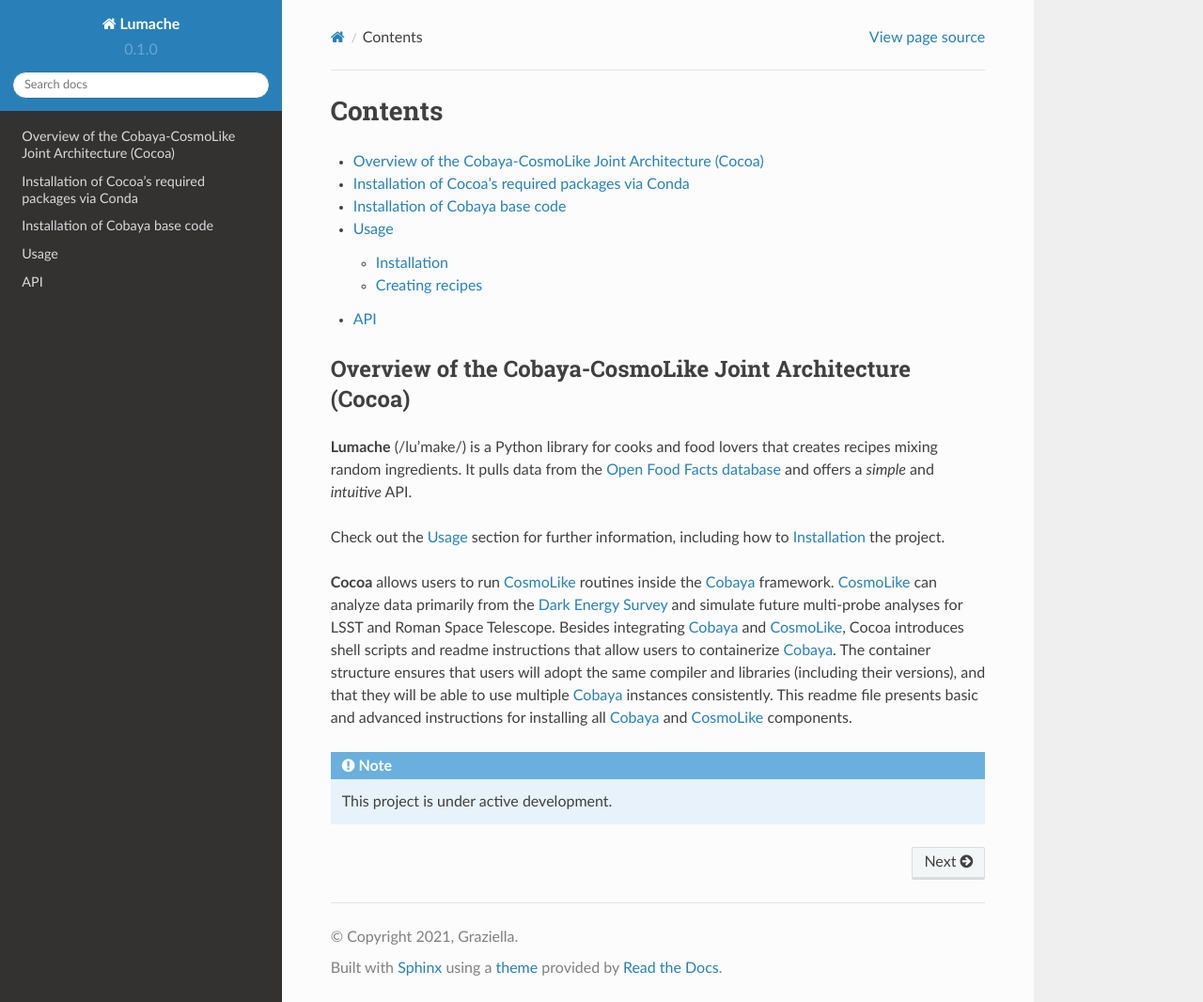
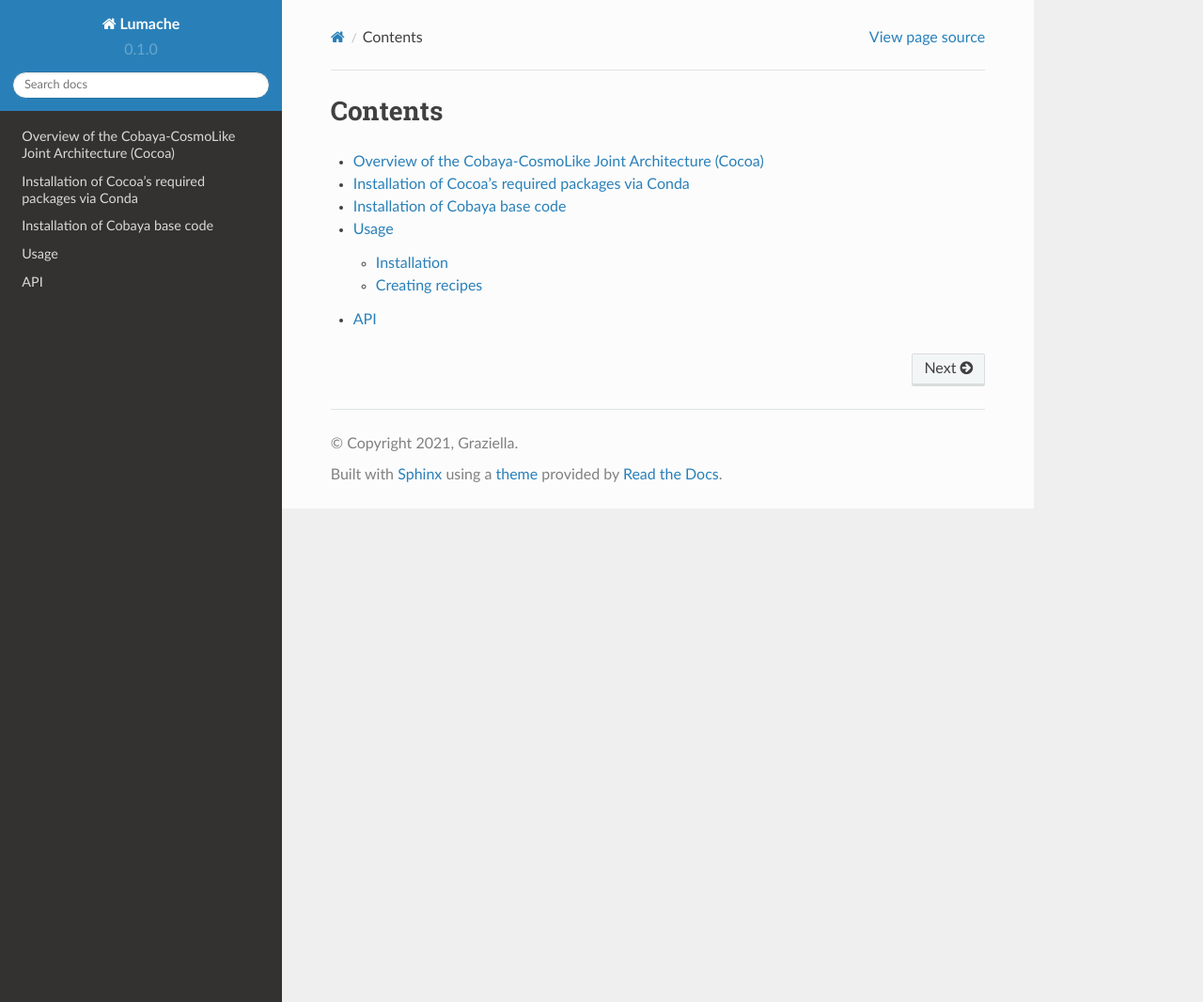
Before and after one commit to shyambhavi3/Cocoa, a Sphinx documentation site: the page built from docs/source/index.rst, in a window 1280 px wide and 1066 px high. Shown: the whole window at 94% size. Built offline with Sphinx 7.4.7 and the Read the Docs theme 2.0.0, drawn with Linux system fonts in a browser that asks for light colours.

Commit message:
cleared content page

```diff
--- a/docs/source/index.rst
+++ b/docs/source/index.rst
@@ -7,26 +7,3 @@
    installationCobayaBase
    usage
    api
-
-Overview of the Cobaya-CosmoLike Joint Architecture (Cocoa)
------------------------------------------------------------
-
-**Lumache** (/lu'make/) is a Python library for cooks and food lovers
-that creates recipes mixing random ingredients.
-It pulls data from the `Open Food Facts database <https://world.openfoodfacts.org/>`_
-and offers a *simple* and *intuitive* API.
-
-Check out the :doc:`usage` section for further information, including
-how to :ref:`installation` the project.
-
-**Cocoa** allows users to run `CosmoLike <https://github.com/CosmoLike/>`_ routines inside the `Cobaya <https://github.com/CobayaSampler/>`_ framework.
-`CosmoLike <https://github.com/CosmoLike/>`_ can analyze data primarily from the `Dark Energy Survey <https://www.darkenergysurvey.org>`_ and simulate
-future multi-probe analyses for LSST and Roman Space Telescope. Besides
-integrating `Cobaya <https://github.com/CobayaSampler/>`_ and `CosmoLike <https://github.com/CosmoLike/>`_, Cocoa introduces shell scripts and readme
-instructions that allow users to containerize `Cobaya <https://github.com/CobayaSampler/>`_. The container structure ensures that users will adopt the same compiler and libraries (including their versions), and that they will be able to use multiple `Cobaya <https://github.com/CobayaSampler/>`_ instances consistently.
-This readme file presents basic and advanced instructions for installing all `Cobaya <https://github.com/CobayaSampler/>`_
-and `CosmoLike <https://github.com/CosmoLike/>`_ components.
-
-.. note::
-
-   This project is under active development.
```
